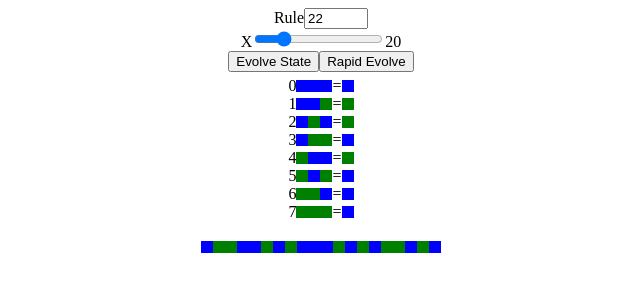
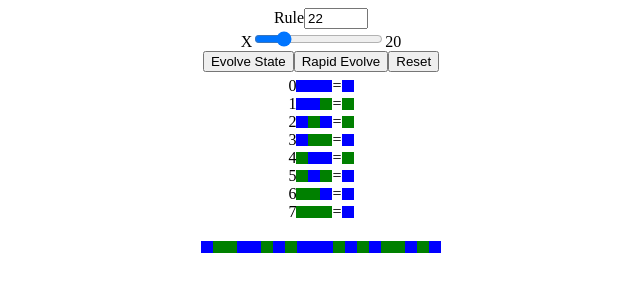
Before and after one commit to JohYoshida/cellular-automata, a React (Create React App) app: page / in a window 1280 px wide. Shown: the top 300 px of the page, without its empty margins (319-959 px from the left). Built offline with nearby package versions, Linux system fonts and the light colour scheme.

Commit message:
Add reset button

```diff
--- a/src/App.js
+++ b/src/App.js
@@ -26,6 +26,7 @@ class App extends Component {
             evolveState={this.evolveState}
             rapidEvolve={this.rapidEvolve}
             updateInputX={this.updateInputX}
+            resetData={this.resetData}
           />
           <SituationPanel
             rule={rule}
--- a/src/components/Controls.jsx
+++ b/src/components/Controls.jsx
@@ -30,12 +30,15 @@ class Controls extends Component {
           />
           <label>{this.props.x}</label>
         </div>
-        <div>
+        <div className="buttons">
           <button type="button" onClick={this.props.evolveState}>
             Evolve State
           </button>
           <button type="button" onClick={this.props.rapidEvolve}>
             Rapid Evolve
+          </button>
+          <button type="button" onClick={this.props.resetData.bind(this, this.props.x)}>
+            Reset
           </button>
         </div>
       </div>
```
